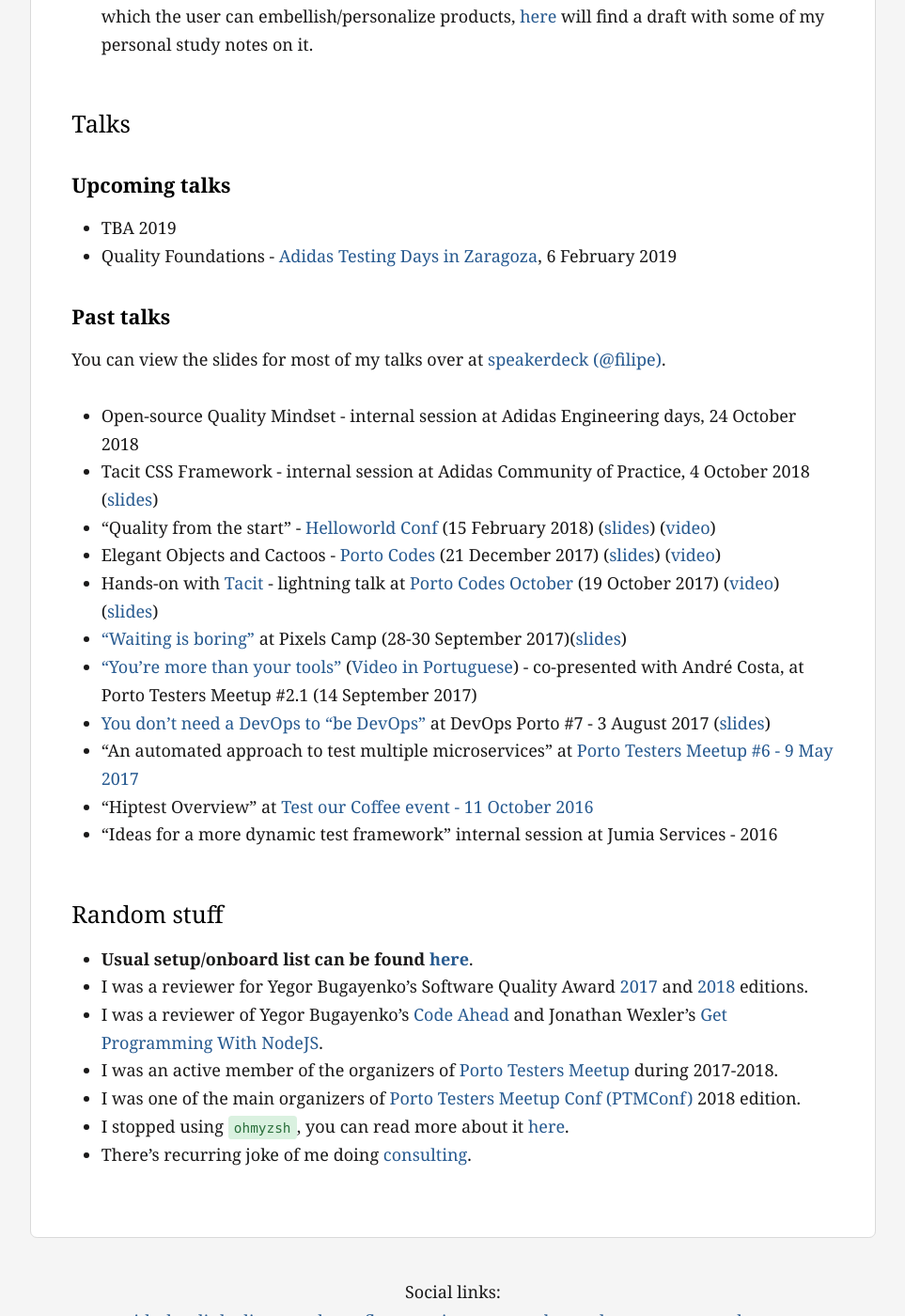
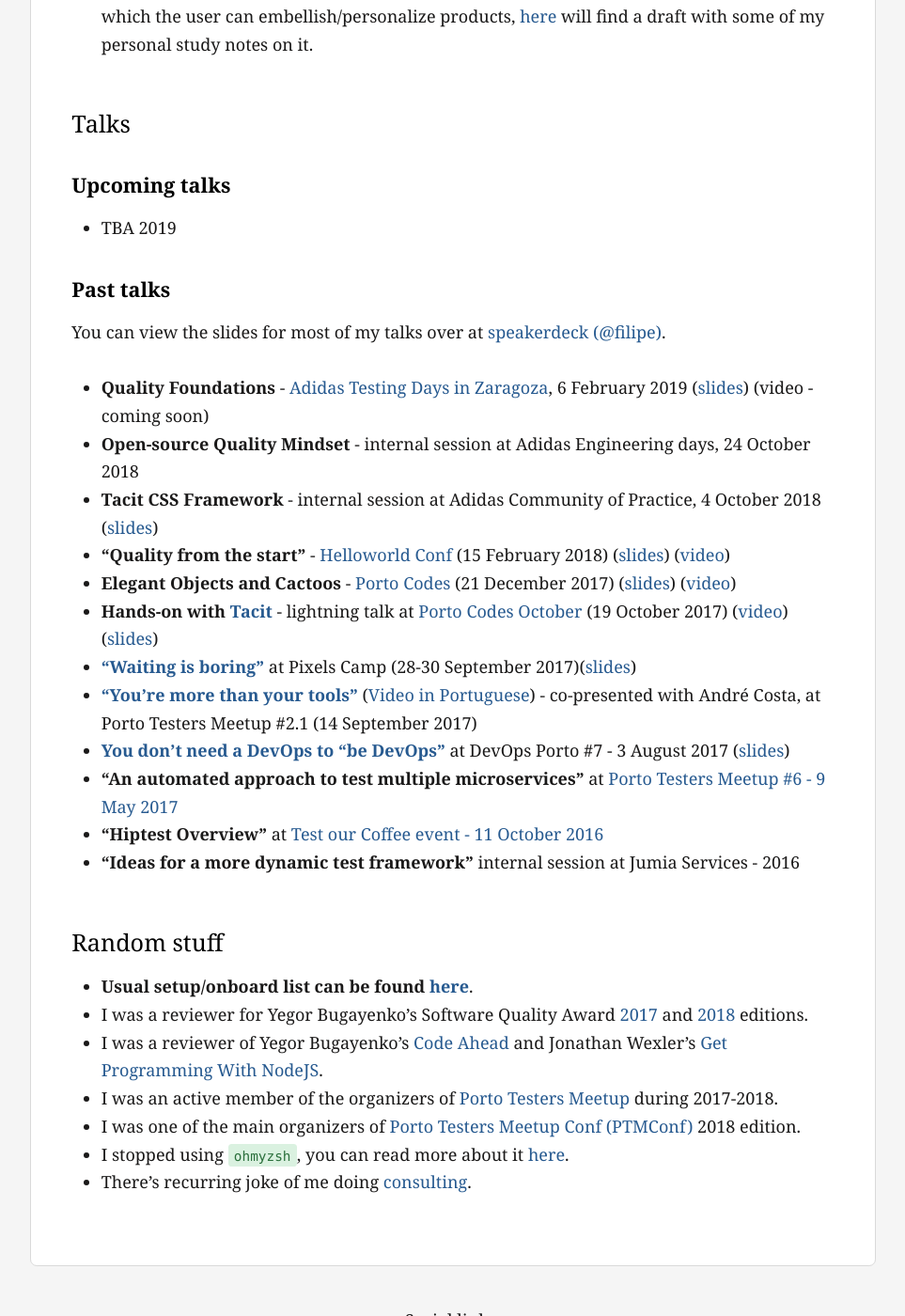
Before and after one commit to filfreire/filfreire.github.io, a Jekyll site: the page built from projects.md, in a window 1280 px wide and 1400 px high, scrolled down 1064 px. Shown: the whole window at 94% size, without its empty margins (158-1121 px from the left). Built offline with Jekyll 4.4.1, drawn with Linux system fonts in a browser that asks for light colours.

Commit message:
improve talks, add slides

```diff
--- a/projects.md
+++ b/projects.md
@@ -28,23 +28,23 @@
 ### Upcoming talks
 
 - TBA 2019
-- Quality Foundations - [Adidas Testing Days in Zaragoza](https://www.koliseo.com/jmsampayo/adidas-testing-day-2019-zaragoza-spain/r4p/5758267368144896/agenda#/5663515423539200), 6 February 2019
 
 ### Past talks
 
 You can view the slides for most of my talks over at [speakerdeck (@filipe)](https://speakerdeck.com/filipe).
 
-- Open-source Quality Mindset -  internal session at Adidas Engineering days, 24 October 2018
-- Tacit CSS Framework - internal session at Adidas Community of Practice, 4 October 2018 ([slides](https://speakerdeck.com/filipe/tacit-css-framework))
-- "Quality from the start" - [Helloworld Conf](https://helloworldconf.pt/) (15 February 2018) ([slides](https://speakerdeck.com/filipe/quality-from-the-start)) ([video](https://youtu.be/_Dal5reX1Sw))
-- Elegant Objects and Cactoos - [Porto Codes](https://www.meetup.com/portocodes/events/245727845/) (21 December 2017) ([slides](https://speakerdeck.com/filipe/elegant-objects-and-cactoos)) ([video](https://youtu.be/LlkptvKK6Mw))
-- Hands-on with [Tacit](https://github.com/yegor256/tacit) - lightning talk at [Porto Codes October](https://www.meetup.com/portocodes/events/243675088/) (19 October 2017) ([video](https://youtu.be/SCcJcSVBSpU)) ([slides](https://speakerdeck.com/filipe/tacit))
-- ["Waiting is boring"](https://speakerdeck.com/filipe/waiting-is-boring) at Pixels Camp (28-30 September 2017)([slides](https://speakerdeck.com/filipe/waiting-is-boring))
-- ["You're more than your tools"](https://www.eventbrite.pt/e/bilhetes-porto-testers-meetup-21-37305787615) ([Video in Portuguese](https://youtu.be/hx-T5xItraQ)) - co-presented with André Costa, at Porto Testers Meetup #2.1 (14 September 2017)
-- [You don't need a DevOps to "be DevOps"](https://www.meetup.com/devopsporto/events/241838901/) at DevOps Porto #7 - 3 August 2017 ([slides](https://speakerdeck.com/filipe/you-dont-need-a-devops-to-be-devops))
-- "An automated approach to test multiple microservices" at [Porto Testers Meetup #6 - 9 May 2017](https://www.eventbrite.pt/e/bilhetes-porto-testers-meetup-6-33774996925)
-- "Hiptest Overview" at [Test our Coffee event - 11 October 2016](https://www.pstqb.pt/11102016-pt)
-- "Ideas for a more dynamic test framework" internal session at Jumia Services - 2016
+- **Quality Foundations** - [Adidas Testing Days in Zaragoza](https://www.koliseo.com/jmsampayo/adidas-testing-day-2019-zaragoza-spain/r4p/5758267368144896/agenda#/5663515423539200), 6 February 2019 ([slides](https://speakerdeck.com/filipe/quality-foundations)) (video - coming soon)
+- **Open-source Quality Mindset** -  internal session at Adidas Engineering days, 24 October 2018
+- **Tacit CSS Framework** - internal session at Adidas Community of Practice, 4 October 2018 ([slides](https://speakerdeck.com/filipe/tacit-css-framework))
+- **"Quality from the start"** - [Helloworld Conf](https://helloworldconf.pt/) (15 February 2018) ([slides](https://speakerdeck.com/filipe/quality-from-the-start)) ([video](https://youtu.be/_Dal5reX1Sw))
+- **Elegant Objects and Cactoos** - [Porto Codes](https://www.meetup.com/portocodes/events/245727845/) (21 December 2017) ([slides](https://speakerdeck.com/filipe/elegant-objects-and-cactoos)) ([video](https://youtu.be/LlkptvKK6Mw))
+- **Hands-on with [Tacit](https://github.com/yegor256/tacit)** - lightning talk at [Porto Codes October](https://www.meetup.com/portocodes/events/243675088/) (19 October 2017) ([video](https://youtu.be/SCcJcSVBSpU)) ([slides](https://speakerdeck.com/filipe/tacit))
+- **["Waiting is boring"](https://speakerdeck.com/filipe/waiting-is-boring)** at Pixels Camp (28-30 September 2017)([slides](https://speakerdeck.com/filipe/waiting-is-boring))
+- **["You're more than your tools"](https://www.eventbrite.pt/e/bilhetes-porto-testers-meetup-21-37305787615)** ([Video in Portuguese](https://youtu.be/hx-T5xItraQ)) - co-presented with André Costa, at Porto Testers Meetup #2.1 (14 September 2017)
+- **[You don't need a DevOps to "be DevOps"](https://www.meetup.com/devopsporto/events/241838901/)** at DevOps Porto #7 - 3 August 2017 ([slides](https://speakerdeck.com/filipe/you-dont-need-a-devops-to-be-devops))
+- **"An automated approach to test multiple microservices"** at [Porto Testers Meetup #6 - 9 May 2017](https://www.eventbrite.pt/e/bilhetes-porto-testers-meetup-6-33774996925)
+- **"Hiptest Overview"** at [Test our Coffee event - 11 October 2016](https://www.pstqb.pt/11102016-pt)
+- **"Ideas for a more dynamic test framework"** internal session at Jumia Services - 2016
 
 ## Random stuff
 
```
